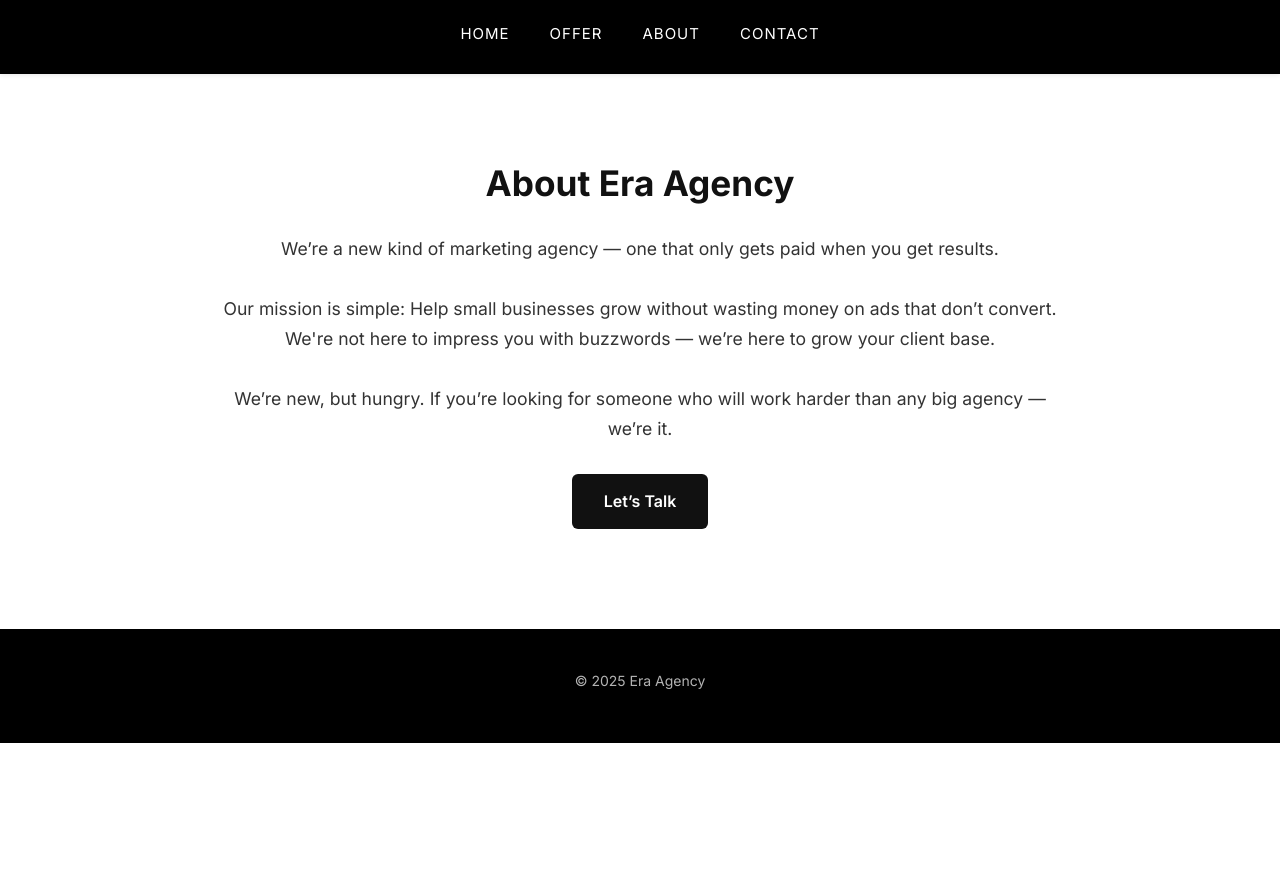
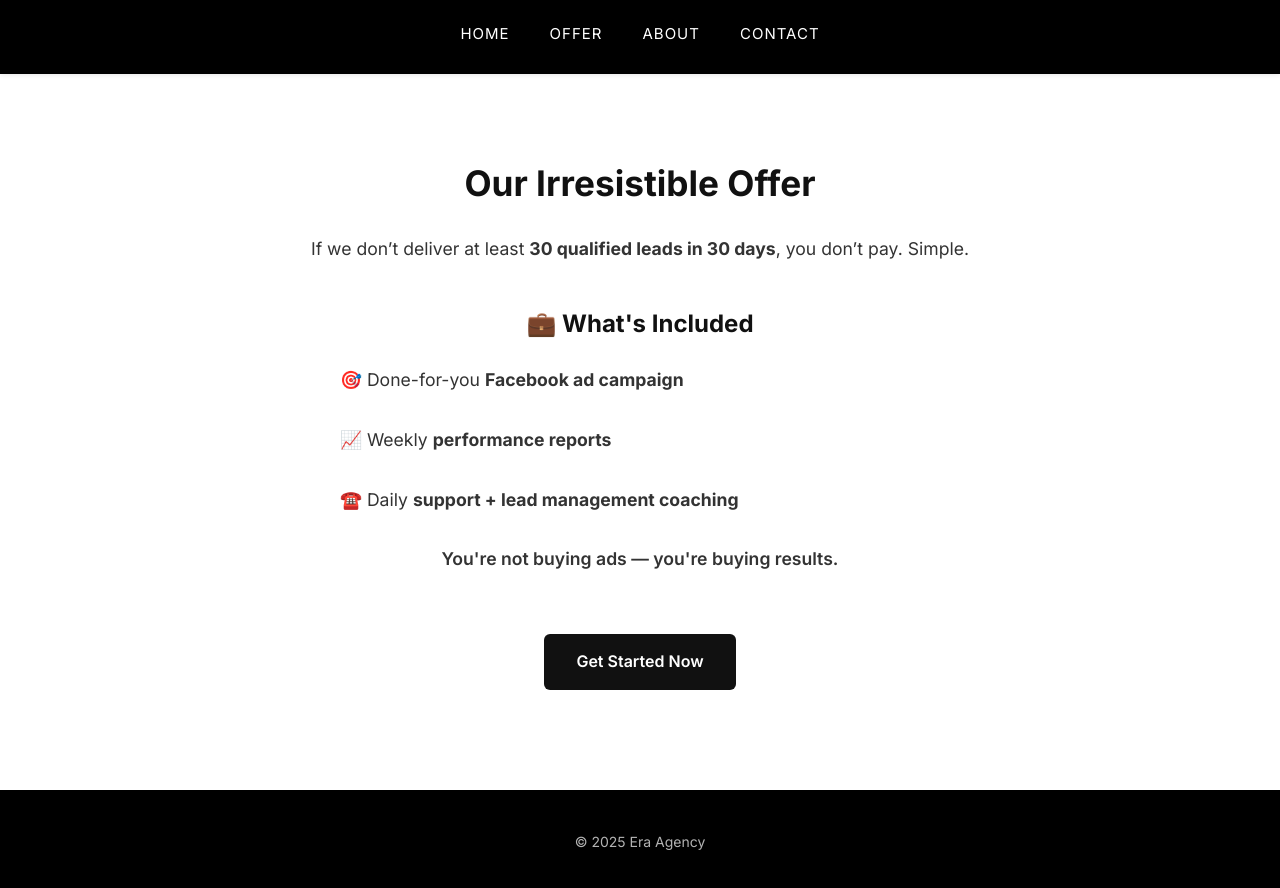
Before and after one commit to EraAgency/era-agency-site, a plain HTML site: page offer.html in a window 1280 px wide. Before the commit the page ends 800 px from the top, so only its background shows below. Drawn offline with Linux system fonts and the light colour scheme.

Commit message:
Update offer.html

```diff
--- a/offer.html
+++ b/offer.html
@@ -1,9 +1,8 @@
 <!DOCTYPE html>
 <html lang="en">
 <head>
-  <link rel="stylesheet" href="style.css">
   <meta charset="UTF-8">
-  <title>About Us | Era Agency</title>
+  <title>Our Offer | Era Agency</title>
   <link rel="stylesheet" href="style.css">
 </head>
 <body>
@@ -21,14 +20,22 @@
 
 <main>
   <section class="content">
-    <h1>About Era Agency</h1>
-    <p>We’re a new kind of marketing agency — one that only gets paid when you get results.</p>
+    <h1>Our Irresistible Offer</h1>
+    <p>If we don’t deliver at least <strong>30 qualified leads in 30 days</strong>, you don’t pay. Simple.</p>
 
-    <p>Our mission is simple: Help small businesses grow without wasting money on ads that don’t convert. We're not here to impress you with buzzwords — we’re here to grow your client base.</p>
+    <h2 style="margin-top: 40px;">💼 What's Included</h2>
 
-    <p>We’re new, but hungry. If you’re looking for someone who will work harder than any big agency — we’re it.</p>
+    <div style="text-align: left; max-width: 600px; margin: 20px auto;">
+      <p>🎯 Done-for-you <strong>Facebook ad campaign</strong></p>
+      <p>📈 Weekly <strong>performance reports</strong></p>
+      <p>☎️ Daily <strong>support + lead management coaching</strong></p>
+    </div>
 
-    <a href="contact.html" class="cta-button">Let’s Talk</a>
+    <p style="margin-top: 30px; font-weight: 600; font-size: 1.1rem;">
+      You're not buying ads — you're buying results.
+    </p>
+
+    <a href="contact.html" class="cta-button" style="margin-top: 30px;">Get Started Now</a>
   </section>
 </main>
 
```
